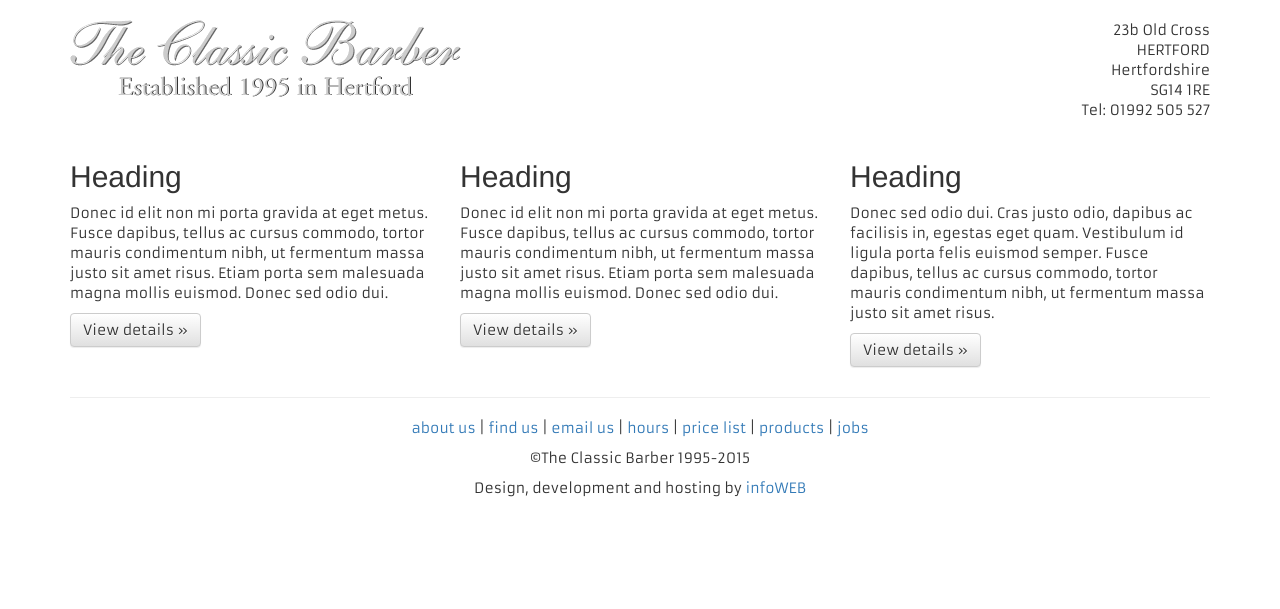
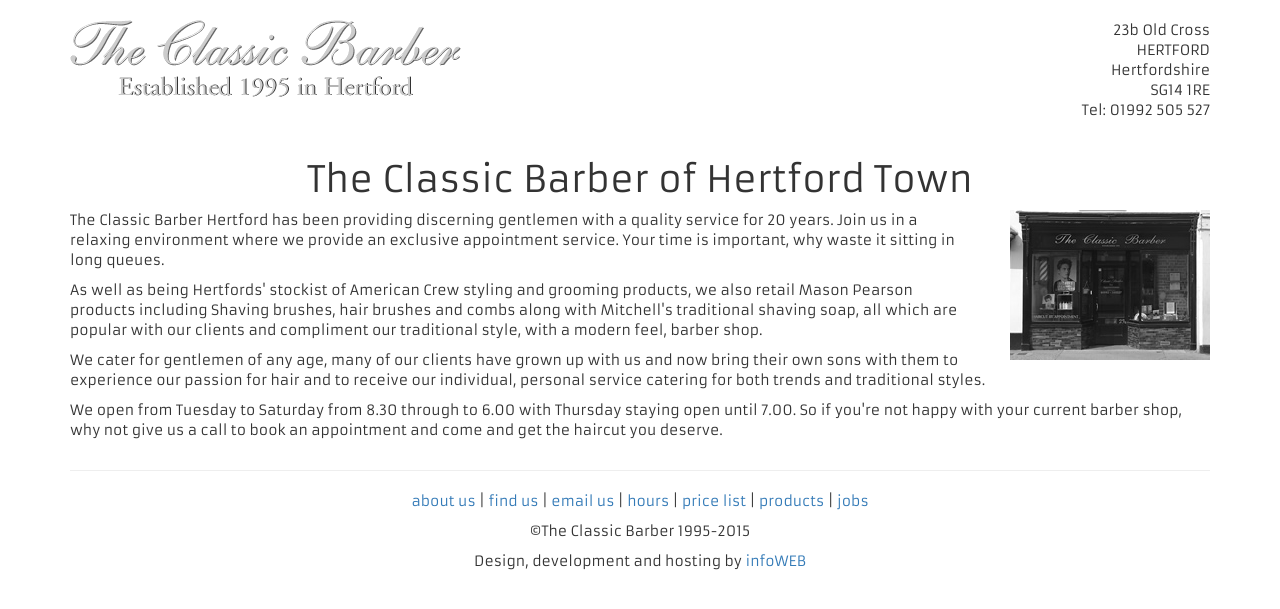
Before and after one commit to infoweb/classicbarber.co.uk, a Jekyll site: the page built from index.html, in a window 1280 px wide. Shown: the top 609 px of the page. Built offline with Jekyll 4.4.1, drawn with Linux system fonts in a browser that asks for light colours; nearby versions of some CDN libraries.

```diff
--- a/about.html
+++ b/about.html
@@ -10,7 +10,7 @@
 		<div class="col-md-12">
 			<h1>About Us</h1>
 
-			<img src="image/chairs.jpg" alt="Phil and John's cutting chairs" title="Phil and John's cutting chairs" width="188" height="149" class="pull-right" />
+			<img src="image/chairs.jpg" alt="Phil and John's cutting chairs" title="Phil and John's cutting chairs" width="188" height="149" class="pull-right left-margin hidden-xs">
 
 			<p>
 				Phil and Paul set up their first shop on the edge of Parliament Square Hertford in September 1995 after learning their trade at college as well as on the job.
@@ -29,7 +29,7 @@
 			</p>
 
 			<a href="http://www.the-nhf.org/" target="_blank">
-				<img src="image/nhf.gif" alt="Members of the National Hairdressers' Federation" width="188" height="105" border="0" class="pull-right" title="Members of the National Hairdressers' Federation" />
+				<img src="image/nhf.gif" alt="Members of the National Hairdressers' Federation" width="188" height="105" border="0" class="pull-right left-margin hidden-xs" title="Members of the National Hairdressers' Federation">
 			</a>
 
 			<p>
--- a/css/main.css
+++ b/css/main.css
@@ -1,3 +1,7 @@
 p, table, address, h1 {
 	font-family: 'Armata', sans-serif;
 }
+
+.left-margin {
+	margin: 0 0 0 50px;
+}
--- a/index.html
+++ b/index.html
@@ -1,27 +1,24 @@
 ---
 title:
-description:
-layout: default
-lastmod:
+layout:		default
+priority:	1.0
+lastmod:	2015-03-29
 ---
 
 <div class="container">
-	<!-- Example row of columns -->
 	<div class="row">
-		<div class="col-md-4">
-			<h2>Heading</h2>
-			<p>Donec id elit non mi porta gravida at eget metus. Fusce dapibus, tellus ac cursus commodo, tortor mauris condimentum nibh, ut fermentum massa justo sit amet risus. Etiam porta sem malesuada magna mollis euismod. Donec sed odio dui. </p>
-			<p><a class="btn btn-default" href="#" role="button">View details &raquo;</a></p>
-		</div>
-		<div class="col-md-4">
-			<h2>Heading</h2>
-			<p>Donec id elit non mi porta gravida at eget metus. Fusce dapibus, tellus ac cursus commodo, tortor mauris condimentum nibh, ut fermentum massa justo sit amet risus. Etiam porta sem malesuada magna mollis euismod. Donec sed odio dui. </p>
-			<p><a class="btn btn-default" href="#" role="button">View details &raquo;</a></p>
-	 </div>
-		<div class="col-md-4">
-			<h2>Heading</h2>
-			<p>Donec sed odio dui. Cras justo odio, dapibus ac facilisis in, egestas eget quam. Vestibulum id ligula porta felis euismod semper. Fusce dapibus, tellus ac cursus commodo, tortor mauris condimentum nibh, ut fermentum massa justo sit amet risus.</p>
-			<p><a class="btn btn-default" href="#" role="button">View details &raquo;</a></p>
+		<div class="col-md-12">
+			<h1 class="text-center">The Classic Barber of Hertford Town</h1>
+
+			<img src="image/front.jpg" alt="The Classic Barber shop front in Hertford" title="The Classic Barber shop front in Hertford" width="200" height="150" class="pull-right left-margin">
+
+			<p>The Classic Barber Hertford has been providing discerning gentlemen with a quality service for 20 years. Join us in a relaxing environment where we provide an exclusive appointment service. Your time is important, why waste it sitting in long queues.</p>
+
+			<p>As well as being Hertfords' stockist of American Crew styling and grooming products, we also retail Mason Pearson products including Shaving brushes, hair brushes and combs along with Mitchell's traditional shaving soap, all which are popular with our clients and compliment our traditional style, with a modern feel, barber shop.</p>
+
+			<p>We cater for gentlemen of any age, many of our clients have grown up with us and now bring their own sons with them to experience our passion for hair and to receive our individual, personal service catering for both trends and traditional styles.</p>
+
+			<p>We open from Tuesday to Saturday from 8.30 through to 6.00 with Thursday staying open until 7.00. So if you're not happy with your current barber shop, why not give us a call to book an appointment and come and get the haircut you deserve.</p>
 		</div>
 	</div>
 </div>
--- a/price.html
+++ b/price.html
@@ -10,7 +10,7 @@
 		<div class="col-md-12">
 			<h1>Price List</h1>
 
-			<img src="image/chair.jpg" alt="Phil's cutting chair" title="Phil's cutting chair" width="115" height="200" class="imageRight" />
+			<img src="image/chair.jpg" alt="Phil's cutting chair" title="Phil's cutting chair" width="115" height="200" class="pull-right left-margin hidden-xs">
 
 			<p>You'll find the  prices at the Classic Barber to be good value.</p>
 
--- a/product.html
+++ b/product.html
@@ -10,7 +10,8 @@
 		<div class="col-md-12">
 			<h1>Products</h1>
 
-			<img src="image/product.jpg" alt="American Crew product display" title="American Crew product display" width="101" height="200" class="imageRight" />
+			<img src="image/product.jpg" alt="American Crew product display" title="American Crew product display" width="101" height="200" class="pull-right left-margin hidden-xs">
+
 			<p>Here at the Classic Barber we only stock the best hair product available in the UK. That is <a href="http://www.americancrew.com/home.htm" target="_blank">American Crew</a>! The range of American Crew personal grooming products is huge. </p>
 
 			<p><a href="http://www.americancrew.com/home.htm" target="_blank">American Crew</a> maintains a healthy core of classic grooming essentials for every man. All their Classic products share key natural ingredients and their signature fragrance. Guaranteed to make you feel and look great. Classic Barber grooming never goes out of style.</p>
```
Also changed, not shown: hours.html (+13 -14 lines).
